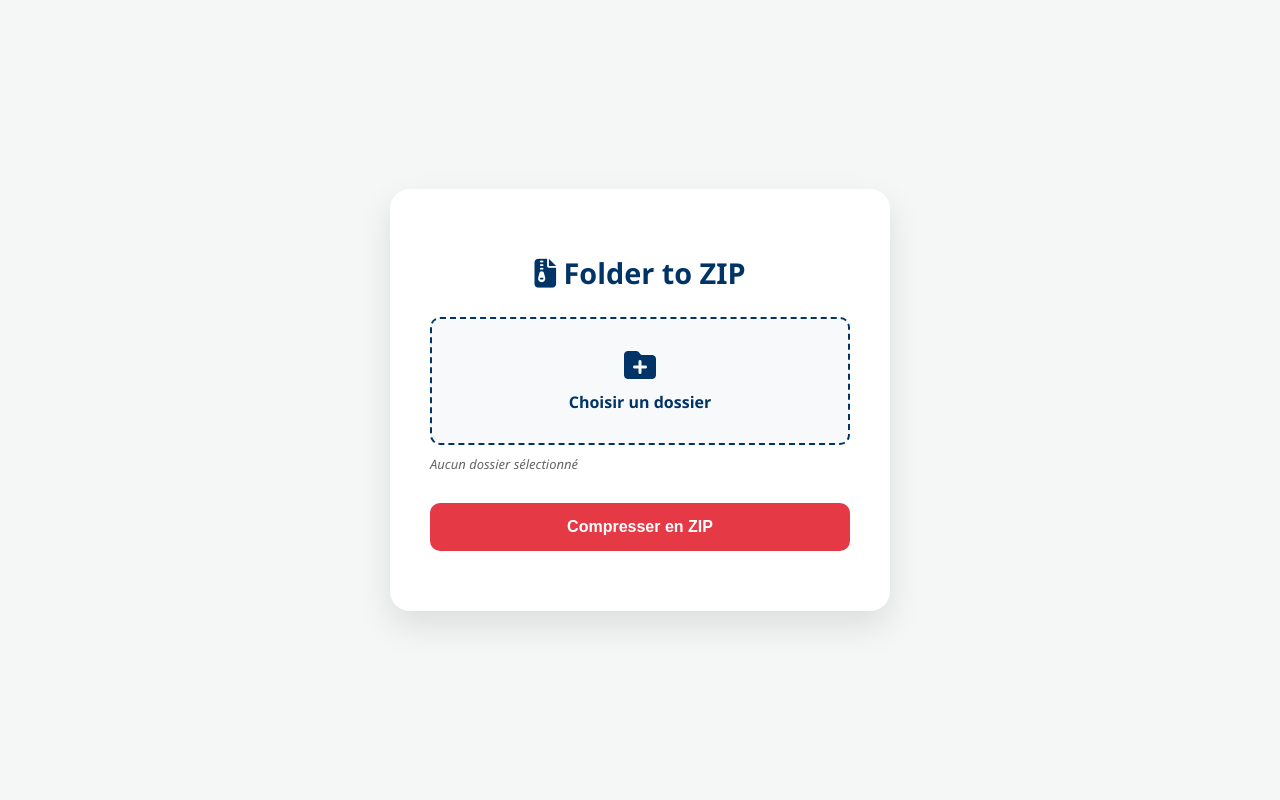
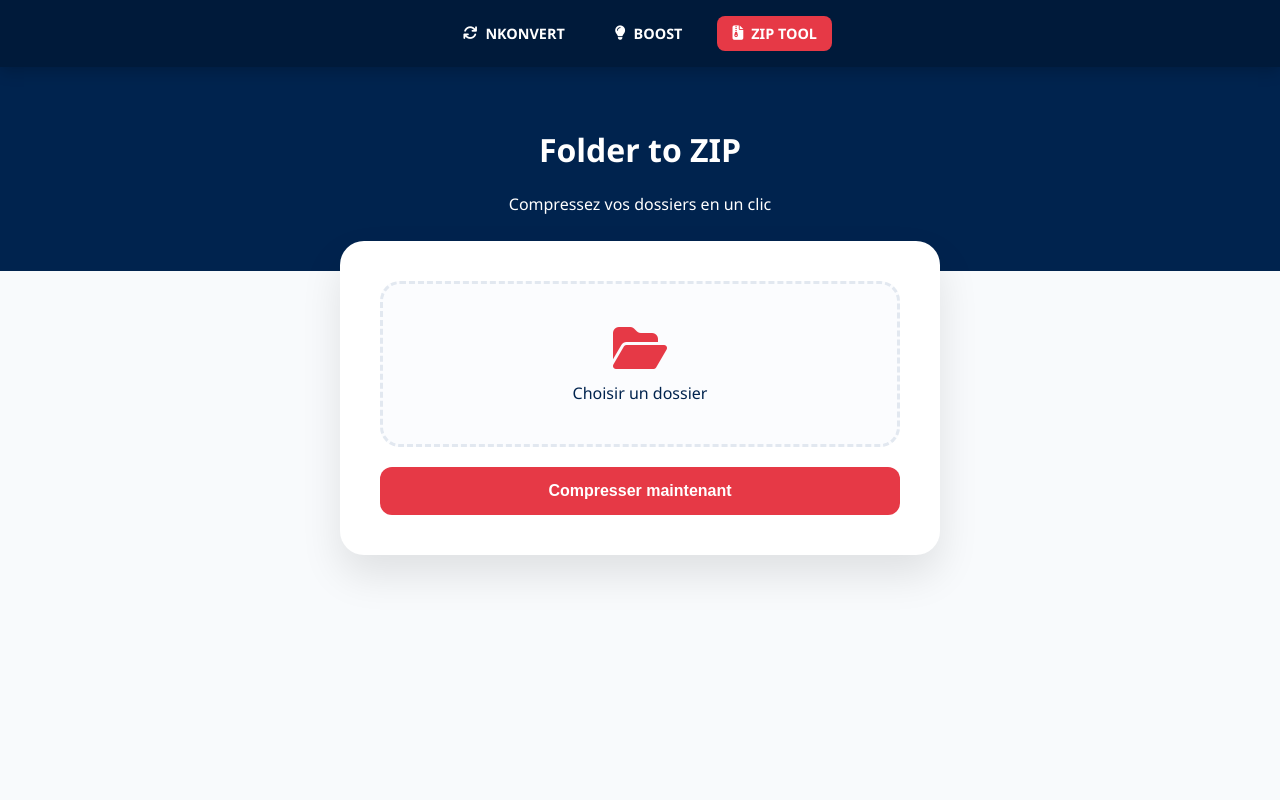
Before and after one commit to Reygreekk/nkonvert, a Flask app: page /zip in a window 1280 px wide. Run offline with Flask 3, Linux system fonts and the light colour scheme.

Commit message:
zip.html

```diff
--- a/templates/zip.html
+++ b/templates/zip.html
@@ -3,217 +3,96 @@
 <head>
     <meta charset="UTF-8">
     <meta name="viewport" content="width=device-width, initial-scale=1.0">
-    <title>NKALAA | Folder to ZIP</title>
+    <title>NKONVERT | ZIP Tool</title>
     <link rel="stylesheet" href="https://cdnjs.cloudflare.com/ajax/libs/font-awesome/6.4.0/css/all.min.css">
     <style>
-        /* Reset de base pour la cohérence */
-        * { box-sizing: border-box; }
+        :root { --red: #E63946; --dark: #00234E; --gray: #F8FAFC; --nav-bg: #001A3A; --green: #27ae60; }
+        body { font-family: 'Segoe UI', sans-serif; background: var(--gray); margin: 0; }
 
-        body {
-            font-family: 'Segoe UI', sans-serif;
-            background: #f4f7f6;
-            display: flex;
-            justify-content: center;
-            align-items: center;
-            min-height: 100vh;
-            margin: 0;
-            padding: 20px; /* Espace minimal sur les bords du téléphone */
-        }
+        /* Navigation */
+        .main-nav { background: var(--nav-bg); padding: 1rem 5%; display: flex; justify-content: center; gap: 20px; box-shadow: 0 4px 15px rgba(0,0,0,0.2); position: sticky; top: 0; z-index: 1000; }
+        .main-nav a { color: white; text-decoration: none; font-weight: 600; font-size: 0.9rem; padding: 8px 15px; border-radius: 8px; transition: 0.3s; display: flex; align-items: center; gap: 8px; }
+        .main-nav a:hover { background: rgba(230, 57, 70, 0.1); color: var(--red); }
+        .main-nav a.active { background: var(--red); color: white; }
 
-        .converter-card {
-            background: white;
-            padding: 40px;
-            border-radius: 20px;
-            box-shadow: 0 15px 35px rgba(0,0,0,0.1);
-            width: 100%;
-            max-width: 500px; /* Taille max sur PC */
-            text-align: center;
-        }
+        .hero { background: var(--dark); color: white; padding: 40px 20px; text-align: center; }
+        .container { max-width: 600px; margin: -30px auto 40px; padding: 0 15px; }
+        .card { background: white; border-radius: 24px; padding: 40px; box-shadow: 0 20px 40px rgba(0,0,0,0.1); text-align: center; }
 
-        h2 {
-            color: #003366;
-            margin-bottom: 25px;
-            font-size: 1.8rem;
-        }
-
-        .input-group {
-            margin-bottom: 20px;
-            text-align: left;
-        }
-
-        /* Style responsive pour le bouton de sélection */
-        .file-label {
-            display: flex;
-            flex-direction: column;
-            align-items: center;
-            justify-content: center;
-            background: #f8f9fa;
-            border: 2px dashed #003366;
-            padding: 30px 20px;
-            border-radius: 10px;
-            cursor: pointer;
-            transition: 0.3s;
-            color: #003366;
-            font-weight: bold;
-            gap: 10px;
-        }
-
-        .file-label i { font-size: 2rem; }
-
-        .file-label:hover { background: #eef2f7; }
+        .file-label { display: flex; flex-direction: column; align-items: center; justify-content: center; background: #FBFCFE; border: 3px dashed #E2E8F0; padding: 40px 20px; border-radius: 20px; cursor: pointer; transition: 0.3s; color: var(--dark); }
+        .file-label:hover { border-color: var(--red); background: #FFF5F5; }
+        .file-label i { font-size: 3rem; color: var(--red); margin-bottom: 10px; }
         input[type="file"] { display: none; }
 
-        #folderName {
-            display: block;
-            margin-top: 10px;
-            font-size: 13px;
-            color: #666;
-            font-style: italic;
-            word-break: break-all; /* Empêche le nom du dossier de déborder */
-        }
+        button { background: var(--red); color: white; border: none; padding: 15px; border-radius: 12px; font-weight: bold; width: 100%; margin-top: 20px; cursor: pointer; font-size: 1rem; }
+        button:disabled { background: #ccc; }
 
-        button {
-            background: #e63946;
-            color: white;
-            border: none;
-            padding: 15px 30px;
-            border-radius: 10px;
-            font-weight: bold;
-            cursor: pointer;
-            width: 100%;
-            font-size: 1rem;
-            transition: 0.3s;
-            margin-top: 10px;
-        }
-
-        button:hover { background: #003366; transform: translateY(-2px); }
-        button:disabled { background: #ccc; cursor: not-allowed; transform: none; }
-
-        #status { margin-top: 20px; font-size: 14px; line-height: 1.4; }
-
-        .loader {
-            display: none;
-            margin: 10px auto;
-            border: 4px solid #f3f3f3;
-            border-top: 4px solid #003366;
-            border-radius: 50%;
-            width: 35px;
-            height: 35px;
-            animation: spin 1s linear infinite;
-        }
-
+        .loader { display: none; margin: 20px auto; border: 4px solid #f3f3f3; border-top: 4px solid var(--red); border-radius: 50%; width: 30px; height: 30px; animation: spin 1s linear infinite; }
         @keyframes spin { 0% { transform: rotate(0deg); } 100% { transform: rotate(360deg); } }
 
-        .btn-download {
-            display: none;
-            background: #27ae60;
-            margin-top: 15px;
-            text-decoration: none;
-            color: white;
-            padding: 15px;
-            border-radius: 10px;
-            font-weight: bold;
-            width: 100%;
-            text-align: center;
-        }
-
-        /* --- RESPONSIVE DESIGN --- */
-        @media (max-width: 480px) {
-            .converter-card {
-                padding: 25px 20px; /* Plus petit padding sur mobile */
-            }
-
-            h2 {
-                font-size: 1.4rem;
-            }
-
-            .file-label {
-                padding: 20px 10px;
-            }
-
-            button, .btn-download {
-                padding: 12px 20px;
-                font-size: 0.95rem;
-            }
-        }
+        .btn-download { display: none; background: var(--green); color: white; text-decoration: none; padding: 15px; border-radius: 12px; font-weight: bold; margin-top: 15px; width: 100%; box-sizing: border-box; display: none; }
     </style>
 </head>
 <body>
 
-<div class="converter-card">
-    <h2><i class="fa-solid fa-file-zipper"></i> Folder to ZIP</h2>
+<nav class="main-nav">
+    <a href="/"><i class="fa fa-sync"></i> NKONVERT</a>
+    <a href="/boost"><i class="fa fa-lightbulb"></i> BOOST</a>
+    <a href="/zip" class="active"><i class="fa fa-file-zipper"></i> ZIP TOOL</a>
+</nav>
 
-    <div class="input-group">
-        <label for="folderInput" class="file-label">
-            <i class="fa-solid fa-folder-plus"></i>
-            <span>Choisir un dossier</span>
+<div class="hero">
+    <h1>Folder to ZIP</h1>
+    <p>Compressez vos dossiers en un clic</p>
+</div>
+
+<div class="container">
+    <div class="card">
+        <label class="file-label">
+            <i class="fa-solid fa-folder-open"></i>
+            <span id="folderName">Choisir un dossier</span>
+            <input type="file" id="folderInput" webkitdirectory directory multiple>
         </label>
-        <input type="file" id="folderInput" webkitdirectory directory multiple>
-        <span id="folderName">Aucun dossier sélectionné</span>
+
+        <button id="zipBtn" onclick="startZipping()">Compresser maintenant</button>
+        <div class="loader" id="loader"></div>
+        <a href="#" id="dlLink" class="btn-download"><i class="fa fa-download"></i> Télécharger le ZIP</a>
     </div>
-
-    <button onclick="startZipping()" id="actionBtn">Compresser en ZIP</button>
-
-    <div class="loader" id="loader"></div>
-    <div id="status"></div>
-    <a href="#" id="downloadLink" class="btn-download"><i class="fa-solid fa-download"></i> Télécharger le ZIP</a>
 </div>
 
 <script>
-    /* ... Votre JavaScript reste identique ... */
-    const folderInput = document.getElementById('folderInput');
-    const folderNameDisplay = document.getElementById('folderName');
+    const input = document.getElementById('folderInput');
+    const label = document.getElementById('folderName');
 
-    folderInput.addEventListener('change', () => {
-        if (folderInput.files.length > 0) {
-            const path = folderInput.files[0].webkitRelativePath;
-            const folderName = path.split('/')[0];
-            folderNameDisplay.textContent = `Dossier prêt : ${folderName} (${folderInput.files.length} fichiers)`;
+    input.addEventListener('change', () => {
+        if(input.files.length > 0) {
+            const folderName = input.files[0].webkitRelativePath.split('/')[0];
+            label.innerText = `Dossier : ${folderName} (${input.files.length} fichiers)`;
         }
     });
 
     async function startZipping() {
-        const files = folderInput.files;
-        const status = document.getElementById('status');
+        if(input.files.length === 0) return alert("Sélectionnez un dossier !");
+
         const loader = document.getElementById('loader');
-        const btn = document.getElementById('actionBtn');
-        const dl = document.getElementById('downloadLink');
-
-        if (files.length === 0) return alert("Veuillez sélectionner un dossier !");
-
-        status.innerHTML = "";
-        dl.style.display = "none";
-        loader.style.display = "block";
-        btn.disabled = true;
+        const dl = document.getElementById('dlLink');
+        const btn = document.getElementById('zipBtn');
 
         const formData = new FormData();
-        for (const file of files) {
-            formData.append('files', file, file.webkitRelativePath);
-        }
+        for (const file of input.files) { formData.append('files', file, file.webkitRelativePath); }
+
+        btn.disabled = true; loader.style.display = "block"; dl.style.display = "none";
 
         try {
-            const response = await fetch('/zip_folder', {
-                method: 'POST',
-                body: formData
-            });
-
-            const data = await response.json();
-
-            if (data.success) {
-                status.innerHTML = `<span style="color:green">${data.message}</span>`;
+            const res = await fetch('/zip_folder', { method: 'POST', body: formData });
+            const data = await res.json();
+            if(data.success) {
                 dl.href = data.download_url;
                 dl.style.display = "block";
-            } else {
-                status.innerHTML = `<span style="color:red">Erreur: ${data.error}</span>`;
-            }
-        } catch (e) {
-            status.innerHTML = `<span style="color:red">Erreur lors de l'envoi des fichiers.</span>`;
-        } finally {
-            loader.style.display = "none";
-            btn.disabled = false;
-        }
+            } else { alert("Erreur lors de la compression."); }
+        } catch(e) { alert("Erreur serveur."); }
+        finally { loader.style.display = "none"; btn.disabled = false; }
     }
 </script>
-
 </body>
 </html>
```
